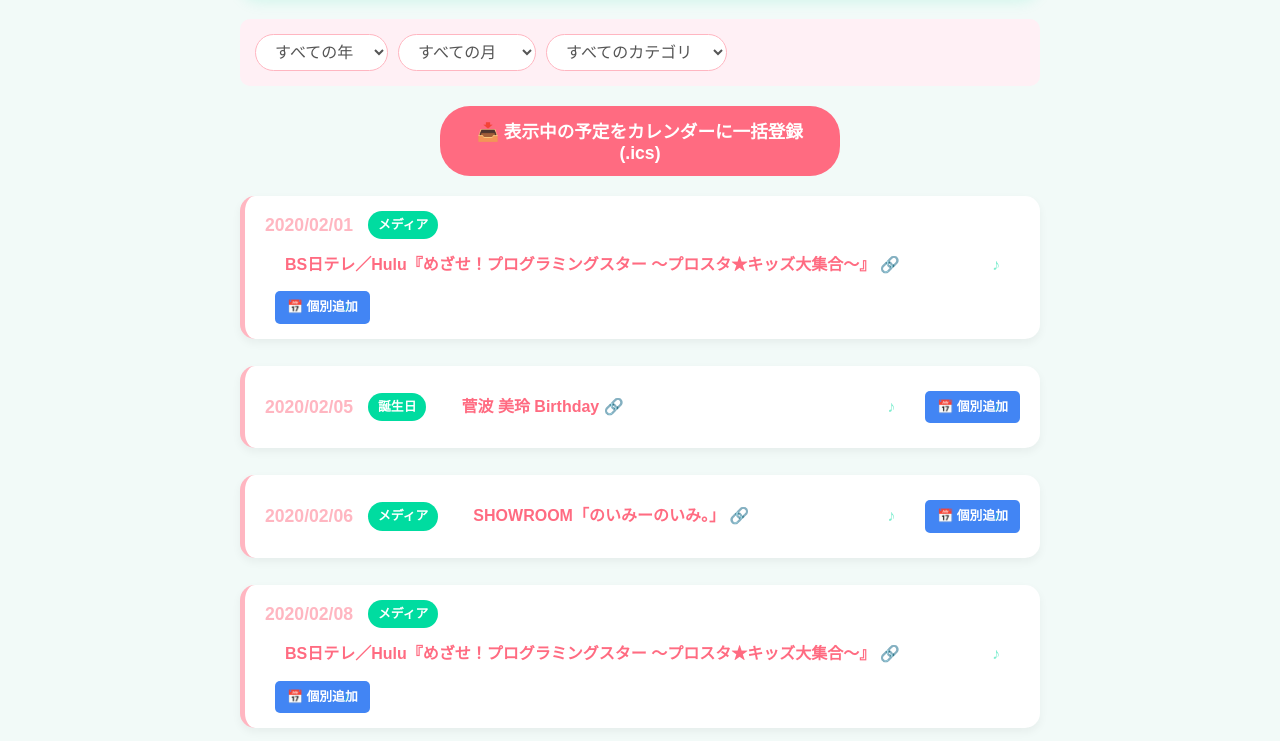
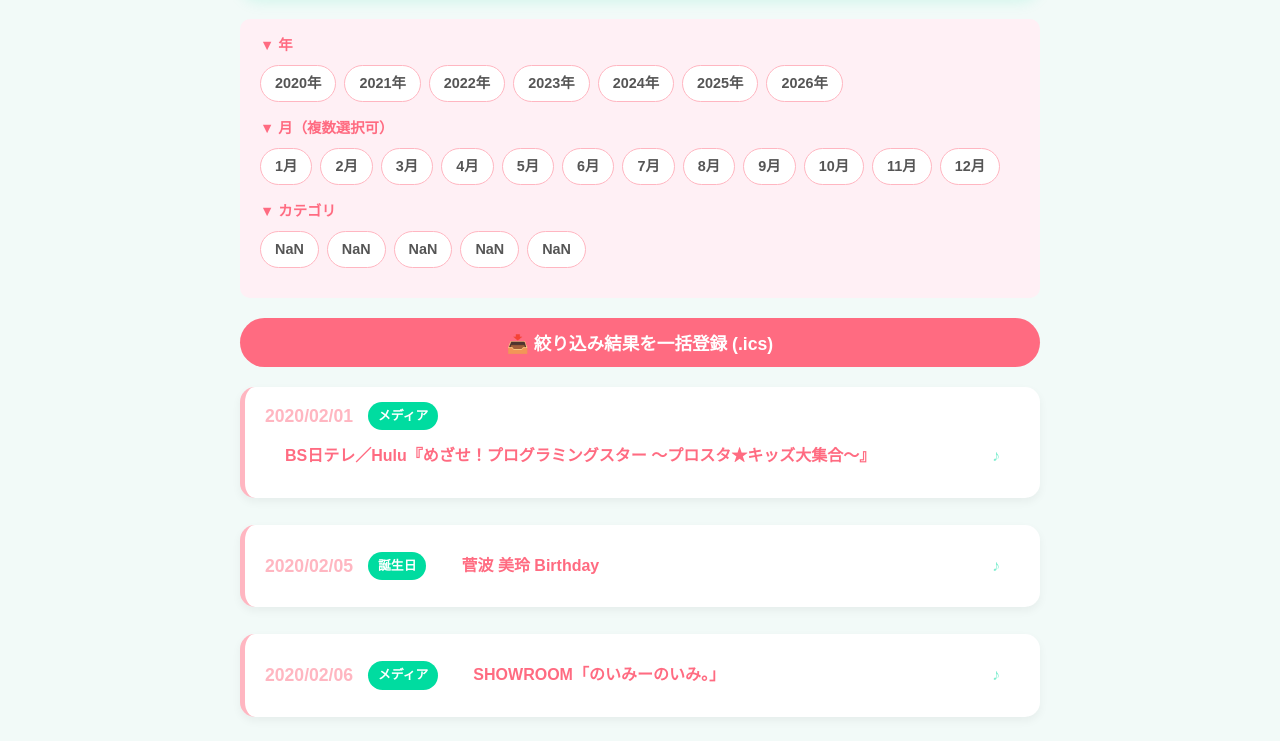
Before and after one commit to Skai126/not_equal_me_Web, a website: page get_schedule/schedule.html in a window 1280 px wide. Shown: the part 198-939 px from the top of the page. Drawn offline with Linux system fonts and the light colour scheme.

Commit message:
カレンダーの個別追加を削除

```diff
--- a/get_schedule/schedule.html
+++ b/get_schedule/schedule.html
@@ -4,8 +4,9 @@
     <meta charset="UTF-8" />
     <meta name="viewport" content="width=device-width, initial-scale=1.0" />
     <title>スケジュール - ≠ME Fan Portal</title>
-    <link rel="stylesheet" href="css/style.css" />
+    <link rel="stylesheet" href="../css/style.css" />
     <style>
+      /* 基本デザインは前回同様 */
       .schedule-list {
         list-style: none;
         padding: 0;
@@ -19,7 +20,6 @@
         display: flex;
         align-items: center;
         border-left: 5px solid #ffb6c1;
-        position: relative;
         flex-wrap: wrap;
       }
       .schedule-date {
@@ -39,7 +39,6 @@
         margin-right: 15px;
         white-space: nowrap;
       }
-
       .schedule-title {
         color: #555;
         font-weight: bold;
@@ -49,32 +48,8 @@
       .schedule-title a {
         color: #ff6b81;
         text-decoration: none;
-        transition: 0.2s;
-      }
-      .schedule-title a:hover {
-        text-decoration: underline;
-        opacity: 0.8;
       }
 
-      .gcal-btn {
-        display: inline-block;
-        background: #4285f4;
-        color: white;
-        text-decoration: none;
-        font-size: 0.8em;
-        font-weight: bold;
-        padding: 6px 12px;
-        border-radius: 5px;
-        margin-left: 10px;
-        white-space: nowrap;
-        transition: 0.2s;
-      }
-      .gcal-btn:hover {
-        background: #3367d6;
-        opacity: 0.9;
-      }
-
-      /* ★一括ダウンロードボタンのデザイン */
       .download-all-btn {
         display: block;
         background: #ff6b81;
@@ -87,289 +62,156 @@
         border-radius: 30px;
         margin-bottom: 20px;
         cursor: pointer;
-        transition: 0.2s;
         border: none;
         width: 100%;
-        max-width: 400px;
-        margin-left: auto;
-        margin-right: auto;
-      }
-      .download-all-btn:hover {
-        background: #ff4757;
-        transform: translateY(-2px);
-        box-shadow: 0 4px 10px rgba(255, 107, 129, 0.4);
-      }
-
-      #loading {
-        text-align: center;
-        color: #00dca0;
-        font-weight: bold;
-        margin-top: 30px;
       }
 
       .filter-area {
         background: #fff0f5;
-        padding: 15px;
+        padding: 15px 20px;
         border-radius: 10px;
         margin-bottom: 20px;
+      }
+      .filter-section {
+        margin-bottom: 15px;
+      }
+      .filter-label {
+        font-weight: bold;
+        color: #ff6b81;
+        margin-bottom: 8px;
+        font-size: 0.9em;
+        display: block;
+      }
+      .pill-group {
         display: flex;
-        gap: 10px;
-        align-items: center;
         flex-wrap: wrap;
+        gap: 8px;
       }
-      .filter-area select {
-        padding: 8px 15px;
+      .pill-label input[type="checkbox"] {
+        display: none;
+      }
+      .pill-text {
+        display: inline-block;
+        padding: 6px 14px;
+        background: white;
+        border: 1px solid #ffb6c1;
         border-radius: 20px;
-        border: 1px solid #ffb6c1;
-        outline: none;
-        font-size: 1em;
         color: #555;
-        background: white;
+        font-size: 0.9em;
+        font-weight: bold;
         cursor: pointer;
       }
-
-      @media (max-width: 600px) {
-        .schedule-item {
-          flex-direction: column;
-          align-items: flex-start;
-        }
-        .schedule-date,
-        .schedule-cat {
-          margin-bottom: 5px;
-        }
-        .gcal-btn {
-          margin-left: 0;
-          margin-top: 10px;
-        }
+      .pill-label input[type="checkbox"]:checked + .pill-text {
+        background: #ffb6c1;
+        color: white;
       }
     </style>
   </head>
-  <body id="top">
-    <header>
-      <a href="../../index.html" class="site-logo">≠ME Fan Portal</a>
-    </header>
-    <div class="hamburger" id="hamburger" onclick="toggleMenu()">
-      <span></span><span></span><span></span>
-    </div>
-    <nav class="nav-menu" id="nav-menu">
-      <a href="../../index.html">🏠 トップページ</a>
-      <a href="../../lyrics.html">🎤 歌割り集</a>
-      <a href="../../call.html">📣 コール集 (準備中)</a>
-      <a href="schedule.html">📅 スケジュール</a>
-    </nav>
-
+  <body>
     <div class="page-content">
       <h1>📅 スケジュール帳</h1>
 
       <div class="filter-area">
-        <select
-          id="year-filter"
-          onchange="
-            updateMonthFilter();
-            filterEvents();
-          "
-        >
-          <option value="all">すべての年</option>
-        </select>
-        <select id="month-filter" onchange="filterEvents()">
-          <option value="all">すべての月</option>
-        </select>
-        <select id="cat-filter" onchange="filterEvents()">
-          <option value="all">すべてのカテゴリ</option>
-        </select>
+        <div class="filter-section">
+          <span class="filter-label">▼ 年</span>
+          <div id="year-filters" class="pill-group"></div>
+        </div>
+        <div class="filter-section">
+          <span class="filter-label">▼ 月（複数選択可）</span>
+          <div id="month-filters" class="pill-group"></div>
+        </div>
+        <div class="filter-section">
+          <span class="filter-label">▼ カテゴリ</span>
+          <div id="cat-filters" class="pill-group"></div>
+        </div>
       </div>
 
       <button class="download-all-btn" onclick="downloadAllIcs()">
-        📥 表示中の予定をカレンダーに一括登録 (.ics)
+        📥 絞り込み結果を一括登録 (.ics)
       </button>
-
-      <div id="loading">スケジュールを読み込み中...⏳</div>
       <ul class="schedule-list" id="schedule-list"></ul>
     </div>
 
     <script>
-      function toggleMenu() {
-        document.getElementById("hamburger").classList.toggle("active");
-        document.getElementById("nav-menu").classList.toggle("active");
-      }
-
-      let allEvents = [];
-      let currentFilteredEvents = []; // ★現在画面に表示されている予定を記憶する箱
+      let allEvents = [],
+        currentFilteredEvents = [];
 
       async function loadSchedule() {
-        try {
-          const response = await fetch("data.json");
-          if (!response.ok) throw new Error("データが見つかりません。");
-          allEvents = await response.json();
+        const response = await fetch("../data.json");
+        allEvents = await response.json();
 
-          const years = new Set();
-          const categories = new Set();
-          allEvents.forEach((event) => {
-            const year = event.yearMonth.split("/")[0];
-            years.add(year);
-            categories.add(event.category);
-          });
-
-          const yearFilter = document.getElementById("year-filter");
-          Array.from(years)
-            .sort()
-            .forEach((year) => {
-              const option = document.createElement("option");
-              option.value = year;
-              option.textContent = year + "年";
-              yearFilter.appendChild(option);
-            });
-
-          const catFilter = document.getElementById("cat-filter");
-          categories.forEach((cat) => {
-            if (cat !== "情報なし") {
-              const option = document.createElement("option");
-              option.value = cat;
-              option.textContent = cat;
-              catFilter.appendChild(option);
-            }
-          });
-
-          updateMonthFilter();
-          filterEvents();
-        } catch (error) {
-          document.getElementById("loading").innerText =
-            "エラー😢: " + error.message;
-        }
-      }
-
-      function updateMonthFilter() {
-        const selectedYear = document.getElementById("year-filter").value;
-        const monthFilter = document.getElementById("month-filter");
-        monthFilter.innerHTML = '<option value="all">すべての月</option>';
-
-        const monthsInYear = new Set();
-        allEvents.forEach((event) => {
-          const year = event.yearMonth.split("/")[0];
-          if (selectedYear === "all" || year === selectedYear) {
-            monthsInYear.add(event.yearMonth);
-          }
+        const years = new Set(),
+          months = new Set(),
+          cats = new Set();
+        allEvents.forEach((e) => {
+          const parts = e.date.split("/");
+          years.add(parts[0]);
+          months.add(parts[1]);
+          if (e.category) cats.add(e.category);
         });
 
-        Array.from(monthsInYear)
-          .sort()
-          .forEach((yearMonth) => {
-            const option = document.createElement("option");
-            option.value = yearMonth;
-            option.textContent = yearMonth.replace("/", "年") + "月";
-            monthFilter.appendChild(option);
+        function createPills(id, name, values, suffix) {
+          const container = document.getElementById(id);
+          values.forEach((v) => {
+            const label = document.createElement("label");
+            label.className = "pill-label";
+            label.innerHTML = `<input type="checkbox" name="${name}" value="${v}" onchange="filterEvents()">
+                               <span class="pill-text">${parseInt(v, 10)}${suffix}</span>`;
+            container.appendChild(label);
           });
+        }
+
+        createPills("year-filters", "year", Array.from(years).sort(), "年");
+        createPills("month-filters", "month", Array.from(months).sort(), "月");
+        createPills("cat-filters", "category", Array.from(cats), "");
+        filterEvents();
       }
 
       function filterEvents() {
-        const selectedYear = document.getElementById("year-filter").value;
-        const selectedMonth = document.getElementById("month-filter").value;
-        const selectedCat = document.getElementById("cat-filter").value;
-        const scheduleList = document.getElementById("schedule-list");
-        scheduleList.innerHTML = "";
+        const getVals = (name) =>
+          Array.from(
+            document.querySelectorAll(`input[name="${name}"]:checked`),
+          ).map((cb) => cb.value);
+        const y = getVals("year"),
+          m = getVals("month"),
+          c = getVals("category");
 
-        // ★絞り込んだ結果を currentFilteredEvents に保存する
-        currentFilteredEvents = allEvents.filter((event) => {
-          const eventYear = event.yearMonth.split("/")[0];
-          const matchYear =
-            selectedYear === "all" || eventYear === selectedYear;
-          const matchMonth =
-            selectedMonth === "all" || event.yearMonth === selectedMonth;
-          const matchCat =
-            selectedCat === "all" || event.category === selectedCat;
-          return matchYear && matchMonth && matchCat;
+        currentFilteredEvents = allEvents.filter((e) => {
+          const p = e.date.split("/");
+          return (
+            (y.length === 0 || y.includes(p[0])) &&
+            (m.length === 0 || m.includes(p[1])) &&
+            (c.length === 0 || c.includes(e.category))
+          );
         });
 
-        currentFilteredEvents.forEach((event) => {
+        const list = document.getElementById("schedule-list");
+        list.innerHTML = "";
+        currentFilteredEvents.forEach((e) => {
           const li = document.createElement("li");
           li.className = "schedule-item";
-
-          const titleHtml = event.url
-            ? `<a href="${event.url}" target="_blank" rel="noopener noreferrer">${event.title} 🔗</a>`
-            : event.title;
-
-          const dateParts = event.date.split("/");
-          const startDate = dateParts.join("");
-          const endDateObj = new Date(
-            dateParts[0],
-            dateParts[1] - 1,
-            dateParts[2],
-          );
-          endDateObj.setDate(endDateObj.getDate() + 1);
-          const endDate = `${endDateObj.getFullYear()}${String(endDateObj.getMonth() + 1).padStart(2, "0")}${String(endDateObj.getDate()).padStart(2, "0")}`;
-
-          const eventTitle = encodeURIComponent(
-            `[${event.category}] ${event.title}`,
-          );
-          const eventDetails = encodeURIComponent(
-            `詳細はこちら: ${event.url || "URLなし"}`,
-          );
-          const gCalUrl = `https://calendar.google.com/calendar/render?action=TEMPLATE&text=${eventTitle}&dates=${startDate}/${endDate}&details=${eventDetails}`;
-
-          li.innerHTML = `
-            <div class="schedule-date">${event.date}</div>
-            <div class="schedule-cat">${event.category}</div>
-            <div class="schedule-title">${titleHtml}</div>
-            <a href="${gCalUrl}" target="_blank" class="gcal-btn">📅 個別追加</a>
-          `;
-          scheduleList.appendChild(li);
+          li.innerHTML = `<div class="schedule-date">${e.date}</div>
+                          <div class="schedule-cat">${e.category}</div>
+                          <div class="schedule-title">${e.url ? `<a href="${e.url}" target="_blank">${e.title}</a>` : e.title}</div>`;
+          list.appendChild(li);
         });
-
-        const loading = document.getElementById("loading");
-        if (currentFilteredEvents.length === 0) {
-          loading.innerText = "条件に合う予定がありません💡";
-          loading.style.display = "block";
-        } else {
-          loading.style.display = "none";
-        }
       }
 
-      // ★第4の魔法：ブラウザ上で直接「一括登録ファイル」を作り出してダウンロードさせる関数！
       function downloadAllIcs() {
-        if (currentFilteredEvents.length === 0) {
-          alert("ダウンロードする予定がありません！");
-          return;
-        }
-
-        // iCalendar形式のテキストを組み立てる
-        let icsContent =
-          "BEGIN:VCALENDAR\nVERSION:2.0\nPRODID:-//NoimeFanPortal//JP\n";
-
-        currentFilteredEvents.forEach((event) => {
-          const dateParts = event.date.split("/");
-          const startDate = `${dateParts[0]}${dateParts[1]}${dateParts[2]}`;
-
-          // 終日イベントなので翌日を終了日にする
-          const endDateObj = new Date(
-            dateParts[0],
-            dateParts[1] - 1,
-            dateParts[2],
-          );
-          endDateObj.setDate(endDateObj.getDate() + 1);
-          const endDate = `${endDateObj.getFullYear()}${String(endDateObj.getMonth() + 1).padStart(2, "0")}${String(endDateObj.getDate()).padStart(2, "0")}`;
-
-          icsContent += "BEGIN:VEVENT\n";
-          icsContent += `DTSTART;VALUE=DATE:${startDate}\n`;
-          icsContent += `DTEND;VALUE=DATE:${endDate}\n`;
-          icsContent += `SUMMARY:[${event.category}] ${event.title}\n`;
-          icsContent += `DESCRIPTION:詳細はこちら: ${event.url || "URLなし"}\n`;
-          icsContent += "END:VEVENT\n";
+        // (以前の downloadAllIcs 関数をそのまま使用)
+        if (currentFilteredEvents.length === 0) return alert("予定なし！");
+        let ics = "BEGIN:VCALENDAR\nVERSION:2.0\n";
+        currentFilteredEvents.forEach((e) => {
+          const d = e.date.split("/");
+          ics += `BEGIN:VEVENT\nDTSTART;VALUE=DATE:${d.join("")}\nSUMMARY:[${e.category}] ${e.title}\nEND:VEVENT\n`;
         });
-
-        icsContent += "END:VCALENDAR";
-
-        // 組み立てたテキストを「ファイル」に変換して、強制的にダウンロードさせる
-        const blob = new Blob([icsContent], {
-          type: "text/calendar;charset=utf-8",
-        });
+        ics += "END:VCALENDAR";
+        const blob = new Blob([ics], { type: "text/calendar" });
         const link = document.createElement("a");
         link.href = URL.createObjectURL(blob);
-        link.download = "noime_schedule_filtered.ics";
-        document.body.appendChild(link);
+        link.download = "schedule.ics";
         link.click();
-        document.body.removeChild(link);
       }
-
       window.onload = loadSchedule;
     </script>
   </body>
```
